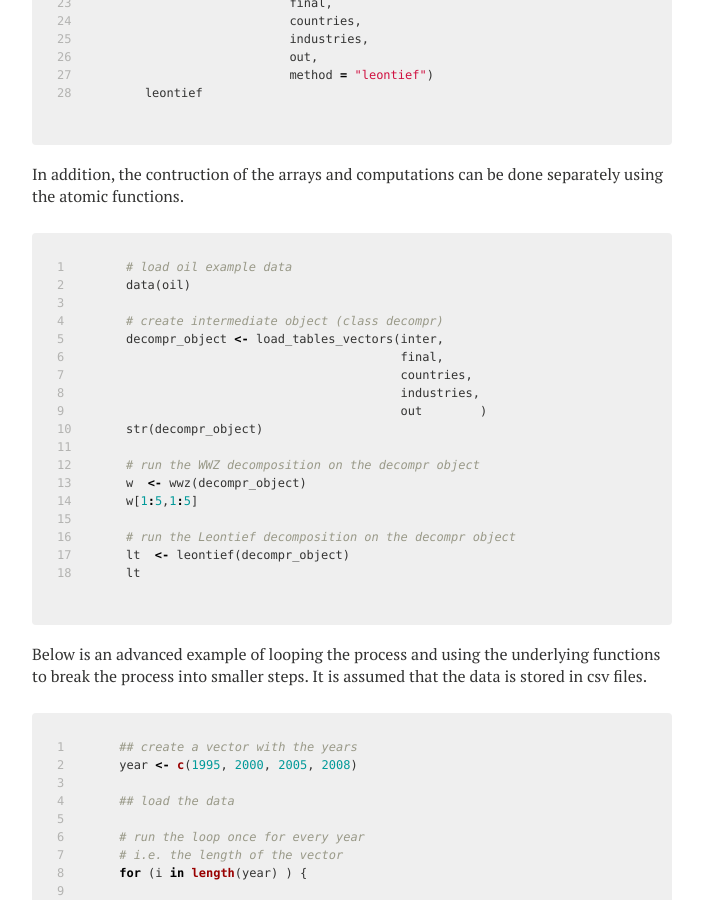
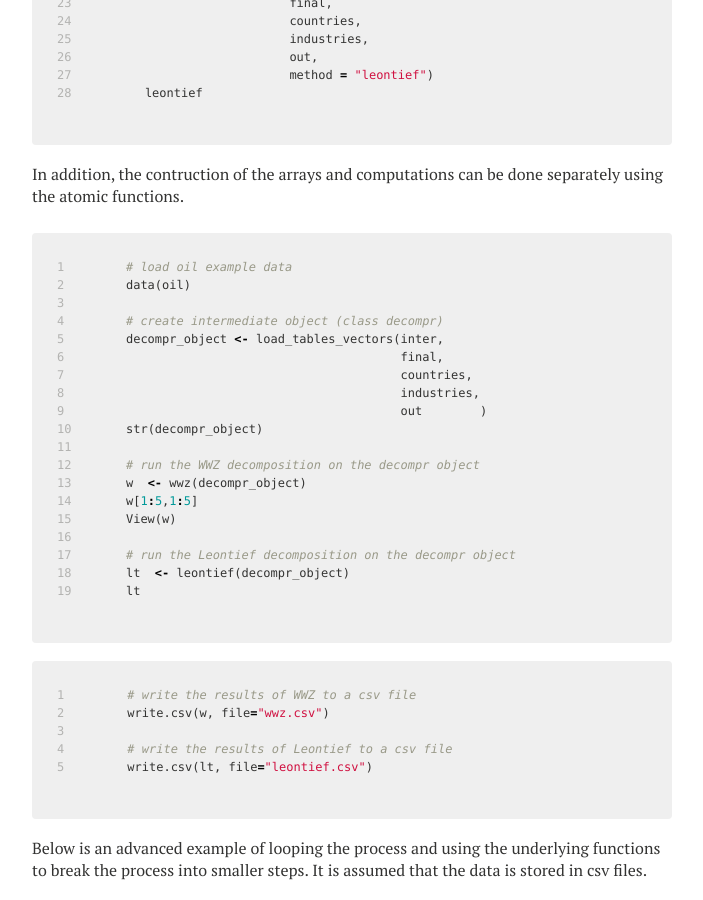
Before and after one commit to bquast/decompr, a Jekyll site: the page built from examples/index.md, in a window 1280 px wide and 900 px high, scrolled down 1325 px. Shown: the whole window, without its empty margins (288-991 px from the left). Built offline with Jekyll 4.4.1, drawn with Linux system fonts in a browser that asks for light colours; nearby versions of some CDN libraries.

Commit message:
add write example and switch to leather data

```diff
--- a/examples/index.md
+++ b/examples/index.md
@@ -64,11 +64,21 @@ str(decompr_object)
 # run the WWZ decomposition on the decompr object
 w  <- wwz(decompr_object)
 w[1:5,1:5]
+View(w)
 
 # run the Leontief decomposition on the decompr object
 lt  <- leontief(decompr_object)
 lt
 {% endhighlight %}
+
+{% highlight r linenos %}
+# write the results of WWZ to a csv file
+write.csv(w, file="wwz.csv")
+
+# write the results of Leontief to a csv file
+write.csv(lt, file="leontief.csv")
+{% endhighlight %}
+
 
 Below is an advanced example of looping the process and using the underlying functions to break the process into smaller steps. It is assumed that the data is stored in csv files.
 
```
Also changed, not shown: other parts of examples/index.md (+1 -1 lines).
